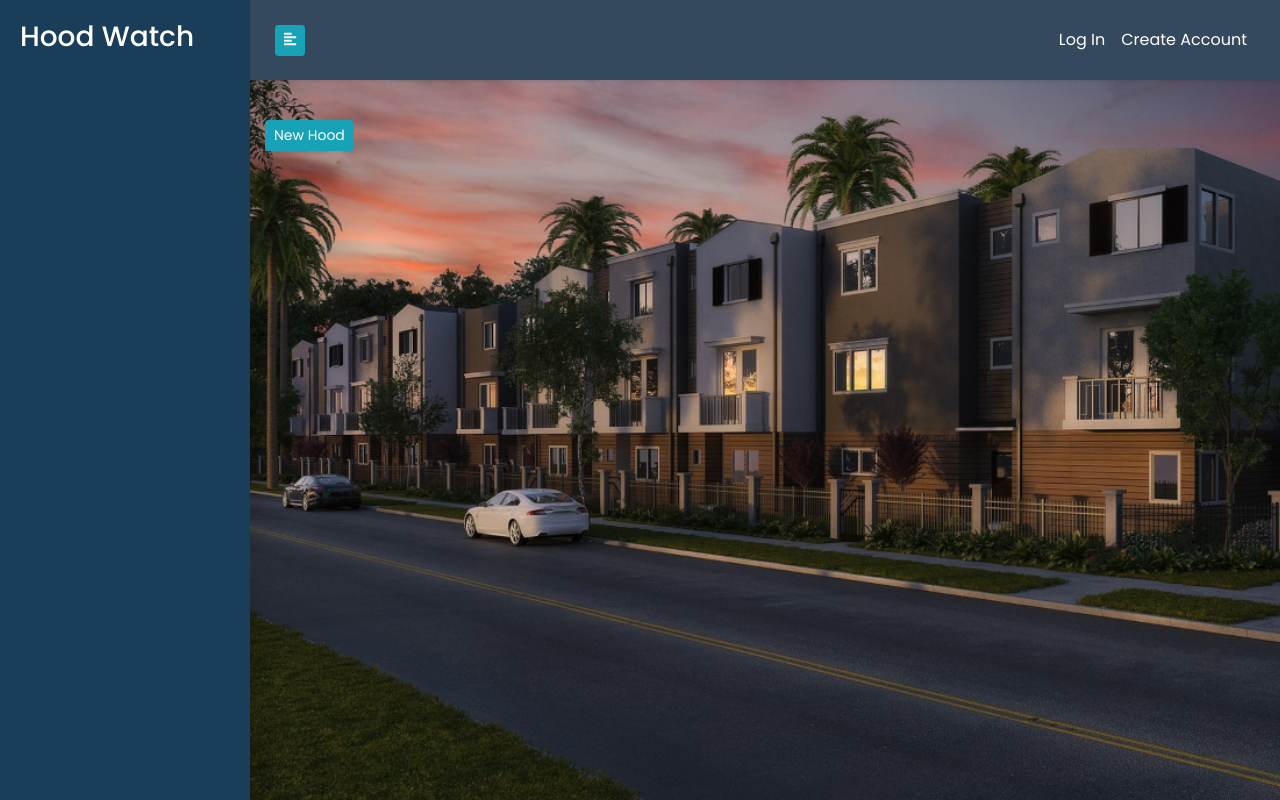
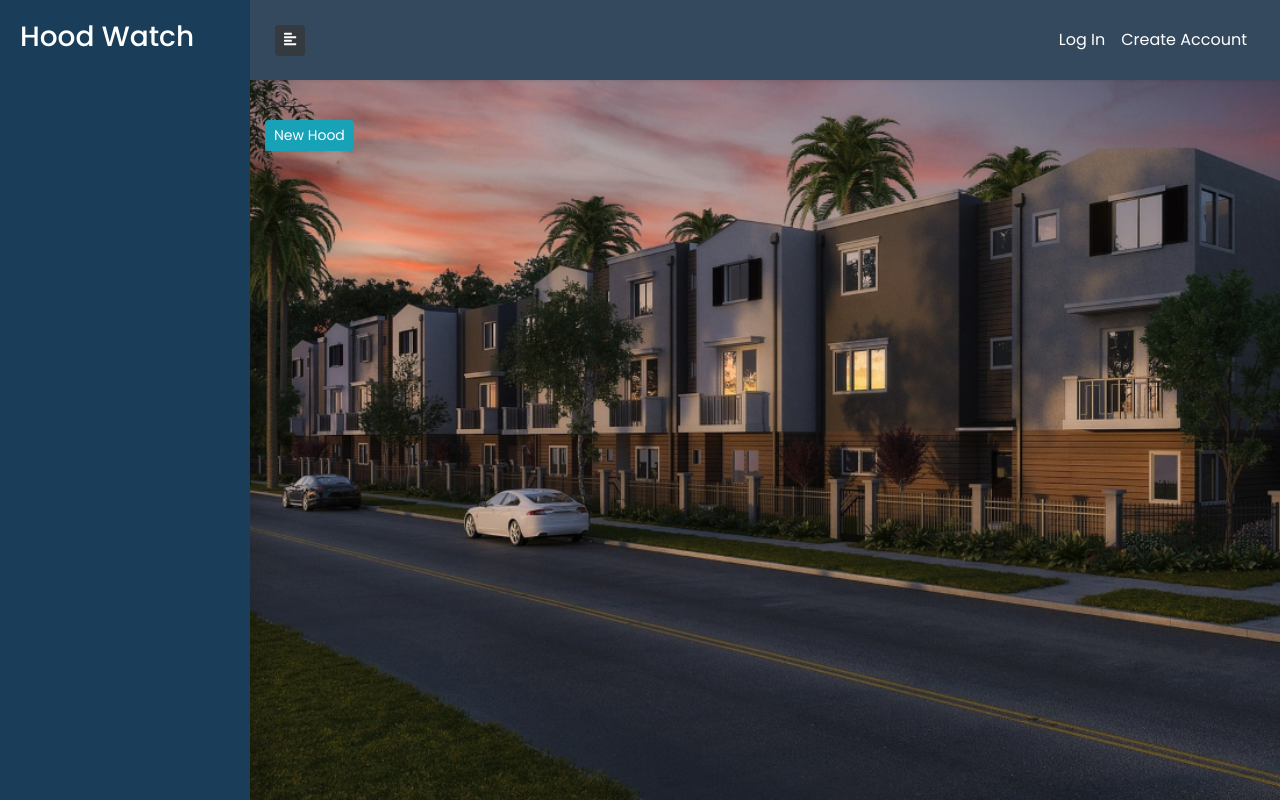
Before and after one commit to dhalianeza/hood, a Django app: page /all-hoods/ in a window 1280 px wide. Run offline with Django 3.2, Linux system fonts and the light colour scheme; data that the repository does not hold is empty; some libraries are stand-ins or nearby versions.

Commit message:
modified

```diff
--- a/hood/templates/navbar.html
+++ b/hood/templates/navbar.html
@@ -1,6 +1,6 @@
             <nav class="navbar navbar-expand-lg navbar-dark">
                 <div class="container-fluid">
-                    <button type="button" id="sidebarCollapse" class="btn btn-sm btn-info">
+                    <button type="button" id="sidebarCollapse" class="btn btn-sm btn-dark">
                         <i class="fas fa-align-left"></i>
                     </button>
                     <button class="btn btn-dark d-inline-block d-lg-none ml-auto" type="button" data-toggle="collapse" data-target="#navbarSupportedContent" aria-controls="navbarSupportedContent" aria-expanded="false" aria-label="Toggle navigation">
```
